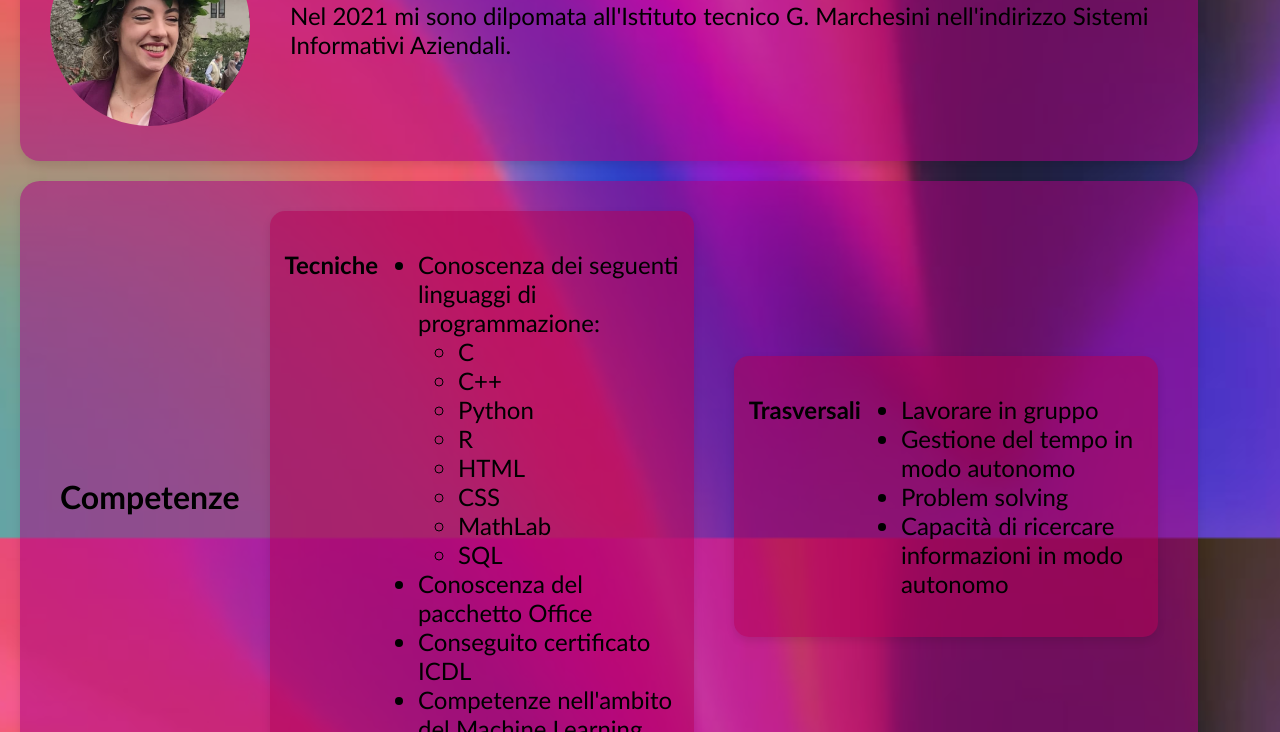
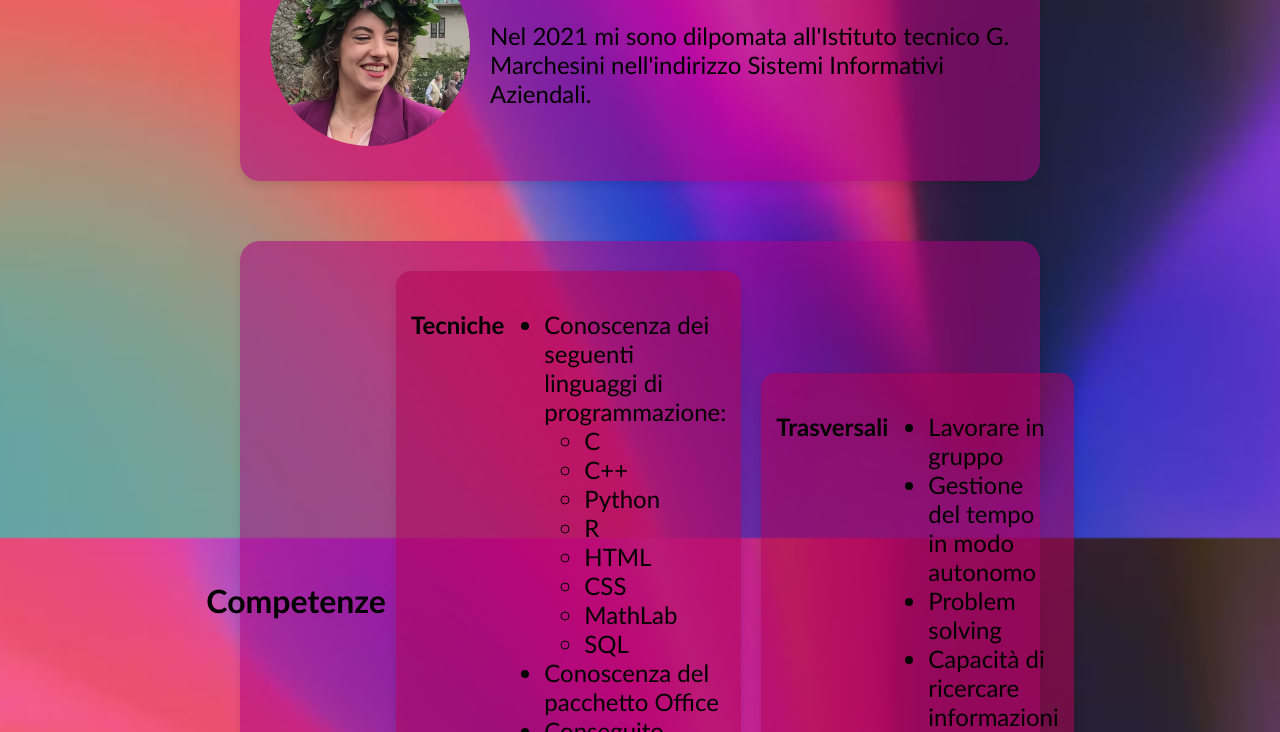
Before and after one commit to chiaracecchinato/about-me, a plain HTML site: page index.html in a window 1280 px wide. Shown: the part 262-994 px from the top of the page. Drawn offline with Linux system fonts and the light colour scheme.

Commit message:
Update style.css

```diff
--- a/style.css
+++ b/style.css
@@ -42,10 +42,12 @@ h2 {
  align-items: center;
  justify-content: center; /* Centra il contenuto */
  box-shadow: 0 4px 8px rgba(0, 0, 0, 0.1);
- gap: 20px;
- width: 95%;
+ width: 80%; /* Puoi anche provare a usare una larghezza fissa come 600px */
+ max-width: 800px; /* Limita la larghezza massima per grandi schermi */
+ margin: 20px auto; /* Aggiungi margine automatico ai lati per centrare */
  box-sizing: border-box; /* Assicura che padding sia incluso nel calcolo della larghezza */
 }
+
 
 .inner-round-box {
  background-color: #b2025788;
```
